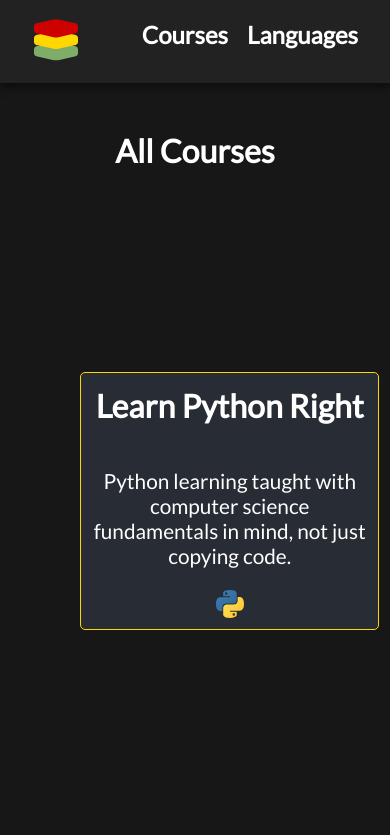
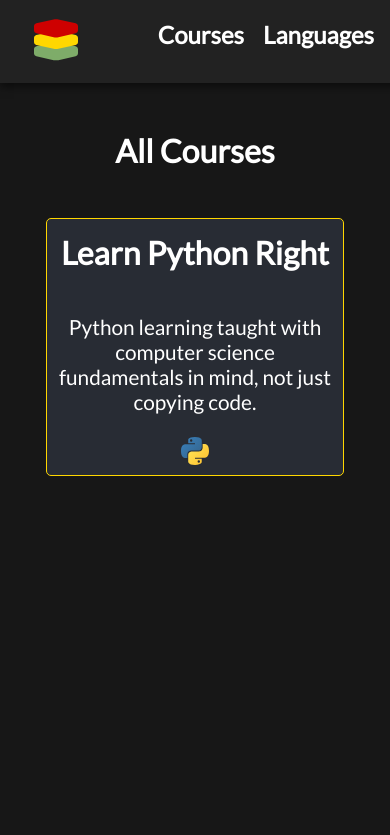
Before and after one commit to learnstack-io/learnstack-io, a Next.js app: page /courses in a window 390 px wide. Shown: the top 835 px of the page. Built offline with nearby package versions, Linux system fonts and the light colour scheme.

Commit message:
Fixed Responsiveness Bugs

```diff
--- a/components/Nav/Nav.module.css
+++ b/components/Nav/Nav.module.css
@@ -3,6 +3,7 @@
     box-shadow: var(--blocks-shadow);
     padding-left: 1rem;
     display: flex;
+    width: 100%;
 }
 
 .links {
--- a/pages/posts/[category]/posts.module.css
+++ b/pages/posts/[category]/posts.module.css
@@ -1,6 +1,6 @@
 .postContainer {
     margin-inline: auto;
-    width: max(60%, 25rem);
+    width: var(--content-width);
 }
 
 .postContainer a {
--- a/pages/posts/category.module.css
+++ b/pages/posts/category.module.css
@@ -1,6 +1,6 @@
 .mainContainer {
     margin-inline: auto;
-    width: max(60%, 25rem);
+    width: var(--content-width);
     min-height: 70vh;
 }
 
--- a/styles/courses.module.css
+++ b/styles/courses.module.css
@@ -20,5 +20,7 @@
 @media (max-width: 959px) {
     .cardContainer {
         flex-direction: column;
+        align-items: center;
+        justify-content: flex-start;
     }
 }
--- a/styles/globals.css
+++ b/styles/globals.css
@@ -23,6 +23,7 @@
     --red: #FF3131;
     --green: #50C878;
     --dark-green: #00A36C;
+    --content-width: max(60%, 20rem);
 }
 
 html,
@@ -31,6 +32,7 @@ body {
     font-family: "Lato", sans-serif;
     background-color: var(--background-color);
     color: var(--text-color);
+    overflow-x: hidden;
 }
 
 a {
```
